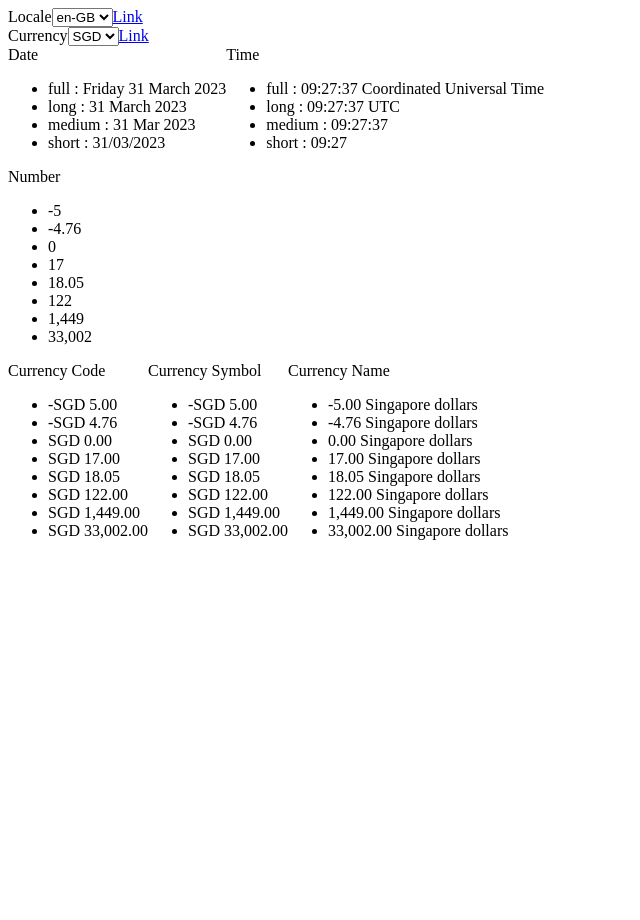
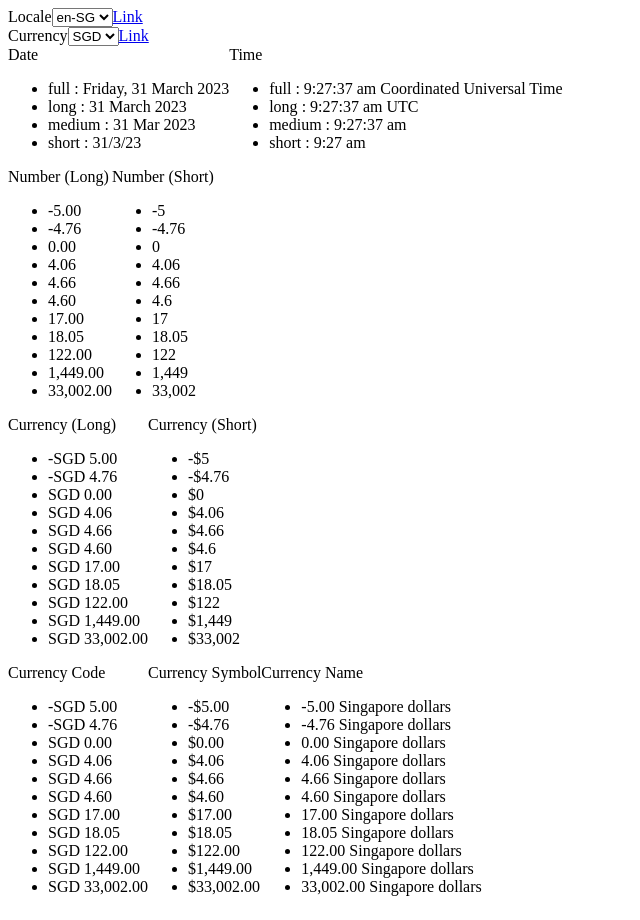
Before and after one commit to ruhaim/localization-with-intl, a React (Create React App) app: page / in a window 1280 px wide. Shown: the whole page, without its empty margins (0-640 px from the left). Before the commit the page ends 800 px from the top, so only its background shows below. Built offline with nearby package versions, Linux system fonts and the light colour scheme.

Commit message:
2 files modified

```diff
--- a/App.tsx
+++ b/App.tsx
@@ -5,10 +5,10 @@ import './style.css';
 
 export default function App() {
   const locales = [
+    'en-SG',
     'en-GB',
     'en-US',
     'fr-GB',
-    'en-SG',
     'ur',
     'ja',
     'en-AU',
--- a/Locale.tsx
+++ b/Locale.tsx
@@ -7,7 +7,7 @@ interface LocaleProps {
 }
 export default function Locale({ locale, currency }: LocaleProps) {
   const dateArr = ['full', 'long', 'medium', 'short'];
-  const numArr = [-5, -4.76, 0, 17, 18.05, 122, 1449, 33002];
+  const numArr = [-5, -4.76, 0, 4.06, 4.664, 4.6, 17, 18.05, 122, 1449, 33002];
   return (
     <div>
       <div style={{ display: 'flex' }}>
@@ -42,18 +42,86 @@ export default function Locale({ locale, currency }: LocaleProps) {
           </ul>
         </div>
       </div>
+      <div style={{ display: 'flex' }}>
         <div>
-        Number
+          Number (Long)
           <ul>
             {numArr.map((val) => {
               return (
                 <React.Fragment key={val}>
-                <li>{new Intl.NumberFormat(locale, {}).format(val)}</li>
+                  <li>
+                    {new Intl.NumberFormat(locale, {
+                      maximumFractionDigits: 2,
+                      minimumFractionDigits: 2,
+                    }).format(val)}
+                  </li>
                 </React.Fragment>
               );
             })}
           </ul>
         </div>
+        <div>
+          Number (Short)
+          <ul>
+            {numArr.map((val) => {
+              return (
+                <React.Fragment key={val}>
+                  <li>
+                    {new Intl.NumberFormat(locale, {
+                      maximumFractionDigits: 2,
+                      minimumFractionDigits: 0,
+                    }).format(val)}
+                  </li>
+                </React.Fragment>
+              );
+            })}
+          </ul>
+        </div>
+      </div>
+
+      <div style={{ display: 'flex' }}>
+        <div>
+          Currency (Long)
+          <ul>
+            {numArr.map((val) => {
+              return (
+                <React.Fragment key={val}>
+                  <li>
+                    {new Intl.NumberFormat(locale, {
+                      style: 'currency',
+                      currency,
+                      currencyDisplay: 'code',
+                      maximumFractionDigits: 2,
+                      minimumFractionDigits: 2,
+                    }).format(val)}
+                  </li>
+                </React.Fragment>
+              );
+            })}
+          </ul>
+        </div>
+        <div>
+          Currency (Short)
+          <ul>
+            {numArr.map((val) => {
+              return (
+                <React.Fragment key={val}>
+                  <li>
+                    {new Intl.NumberFormat(locale, {
+                      style: 'currency',
+                      currency,
+                      currencyDisplay: 'symbol',
+                      maximumFractionDigits: 2,
+                      minimumFractionDigits: 0,
+                    }).format(val)}
+                  </li>
+                </React.Fragment>
+              );
+            })}
+          </ul>
+        </div>
+      </div>
+
       <div style={{ display: 'flex' }}>
         <div>
           Currency Code
```
Lines whose indentation alone changed are shown as unchanged.
